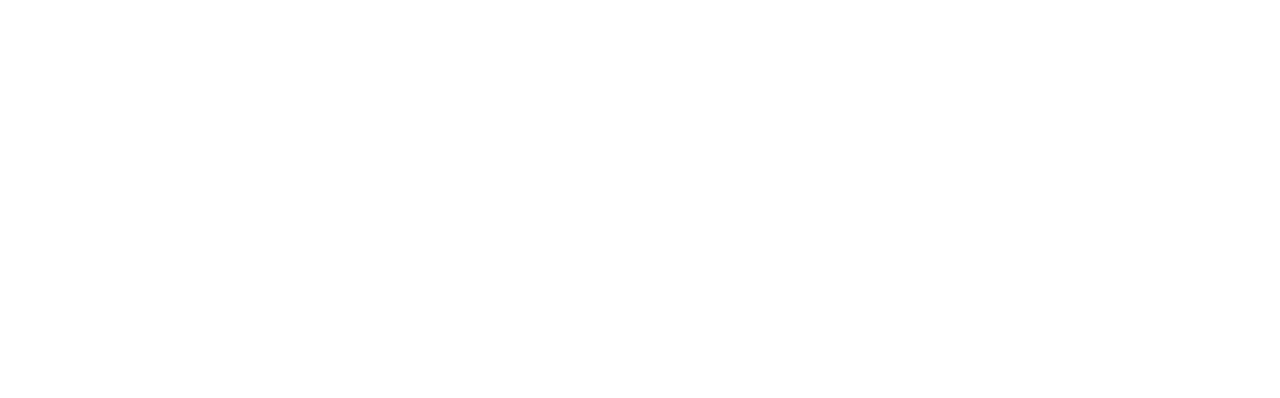
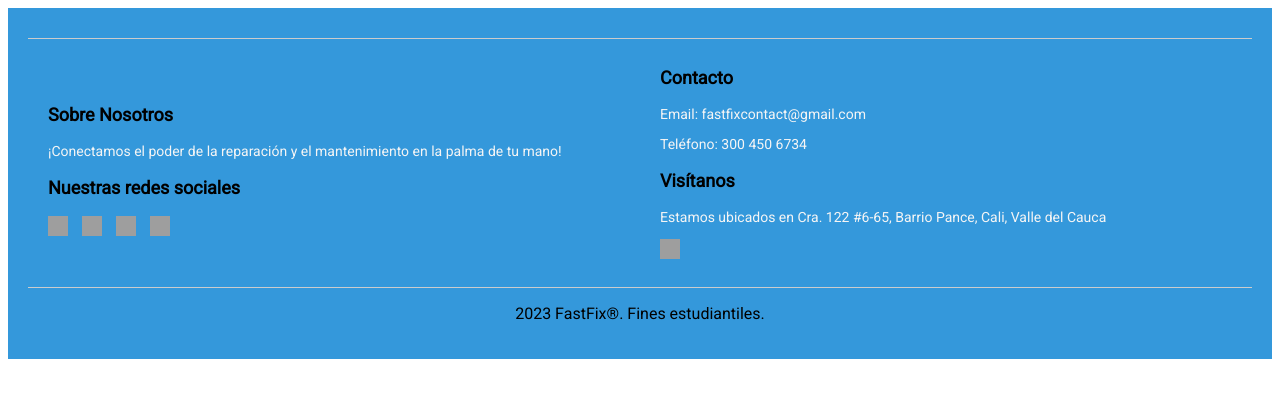
Before and after one commit to jdiazzc3/DiazRicoNunez-LSIII-2023-2, a plain HTML site: page index.html in a window 1280 px wide. Drawn offline with Linux system fonts and the light colour scheme; grey boxes are pictures that could not be loaded.

Commit message:
footer y styles

```diff
--- a/index.html
+++ b/index.html
@@ -5,7 +5,105 @@
     <meta name="viewport" content="width=device-width, initial-scale=1.0">
     <title>Document</title>
 </head>
-<body>
 
-</body>
+<style>
+    @import url('https://fonts.googleapis.com/css2?family=Roboto:wght@100;300;400&display=swap');
+
+    footer {
+  background-color: #3498db;
+  padding: 20px;
+  text-align: center;
+  font-family: 'Roboto', sans-serif;
+    }
+
+    hr {
+  margin: 10px 0;
+  border: 0;
+  border-top: 1px solid #ccc;
+  width: 100%;
+}
+
+
+    .footer-content {
+  display: flex;
+  justify-content: space-between;
+  align-items: center;
+  flex-wrap: wrap;
+    }
+
+    .footer-left,.footer-right {
+  flex: 1;
+  text-align: left;
+  padding: 0 20px;
+    }
+
+    .footer-left h3,
+    .footer-right h3 {
+  font-size: 18px;
+  color: black;
+    }
+
+    .footer-left p,
+    .footer-right p {
+  font-size: 14px;
+  color: whitesmoke;
+    }
+
+    .social-media a {
+        margin-right: 10px;
+    }
+
+    .social-media img {
+  width: 20px;
+  height: 20px;
+    }
+
+    a {
+  color: whitesmoke;
+  text-decoration: none;
+    }
+
+    a:hover {
+  text-decoration: underline;
+  color: #666;
+    }
+
+</style>
+<header></header>
+<body></body>
+<footer>
+    <hr>
+    <div class="footer-content">
+        <div class="footer-left">
+            <h3>Sobre Nosotros</h3>
+            <p>¡Conectamos el poder de la reparación y el mantenimiento en la palma de tu mano!</p>
+            <h3>Nuestras redes sociales</h3>
+            <div class="social-media">
+                <a href="https://www.facebook.com" target="_blank"><img src="https://cdn.icon-icons.com/icons2/1995/PNG/512/facebook_internet_media_network_social_icon_123257.png" alt="Facebook"></a>
+                <a href="https://twitter.com" target="_blank"><img src="https://cdn.icon-icons.com/icons2/1995/PNG/512/chat_communication_media_social_twitter_icon_123256.png" alt="Twitter"></a>
+                <a href="https://www.instagram.com" target="_blank"><img src="https://cdn.icon-icons.com/icons2/1995/PNG/512/instagram_internet_media_network_social_icon_123258.png" alt="Instagram"></a>
+                <a href="https://www.linkedin.com" target="_blank"><img src="https://cdn.icon-icons.com/icons2/1995/PNG/512/chat_communication_linked_in_media_social_icon_123255.png" alt="LinkedIn"></a>
+            </div>
+        </div>
+        <div class="footer-right">
+            <div class="contact-info">
+                <h3>Contacto</h3>
+                <p>Email: <a href="mailto:fastfixcontact@gmail.com">fastfixcontact@gmail.com</a></p>
+                <p>Teléfono: <a href="tel:########">300 450 6734</a></p>
+            </div>
+            <div class="visit-us">
+                <h3>Visítanos</h3>
+                <p>Estamos ubicados en Cra. 122 #6-65, Barrio Pance, Cali, Valle del Cauca
+                    <div class="social-media">
+                        <a href="https://www.google.com/maps/place/Universidad+de+San+Buenaventura+Cali/@3.344976,-76.5444787,15z/data=!4m6!3m5!1s0x8e30a1f4bf2a445b:0x527eac67838ce690!8m2!3d3.344976!4d-76.5444787!16s%2Fg%2F1pwgtgwpq?entry=ttu" target="_blank"><img src="https://cdn.icon-icons.com/icons2/1129/PNG/512/placeholderblackshapeforlocalizationonmaps_79861.png" alt="Maps"></a>
+                    </div>
+                </p>
+
+            </div>
+        </div>
+    </div>
+    <hr>
+    <p class="footer-info"> 2023 FastFix®. Fines estudiantiles.</p>
+</footer>
+
 </html>
```
